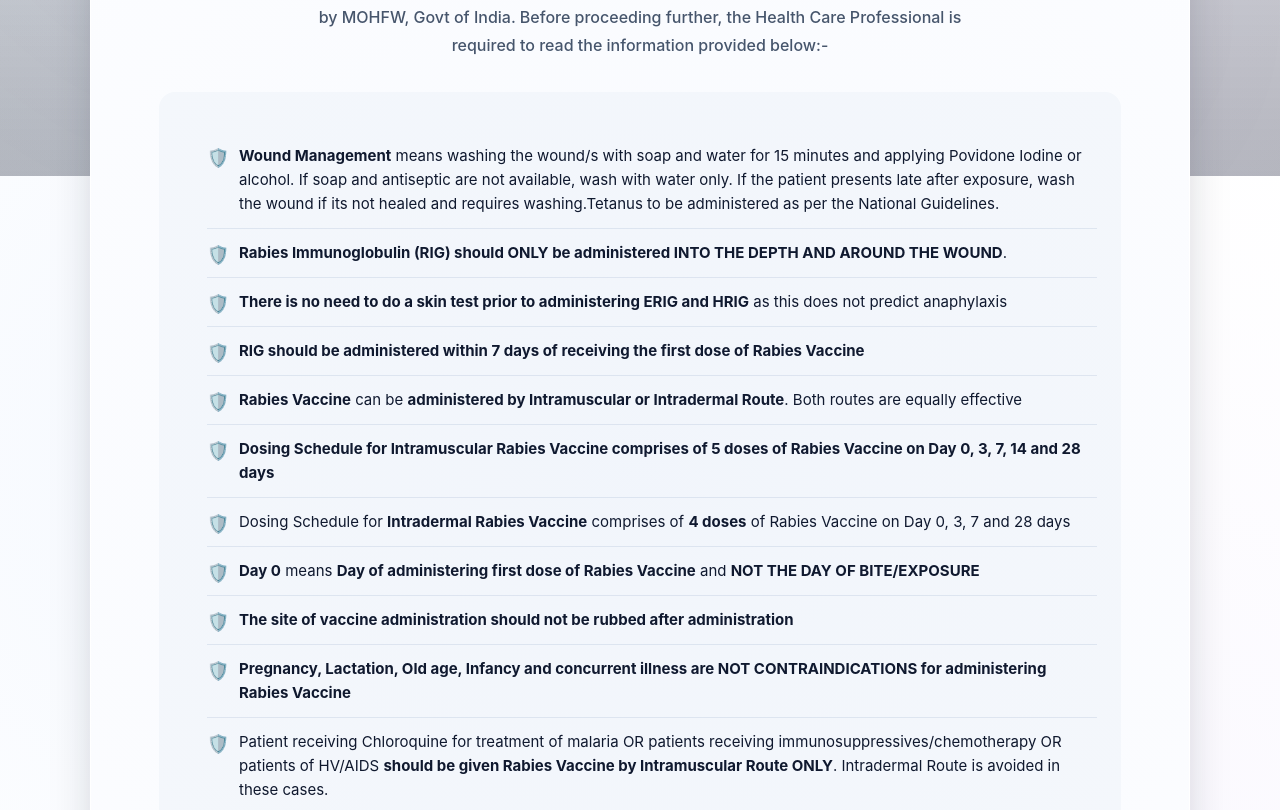
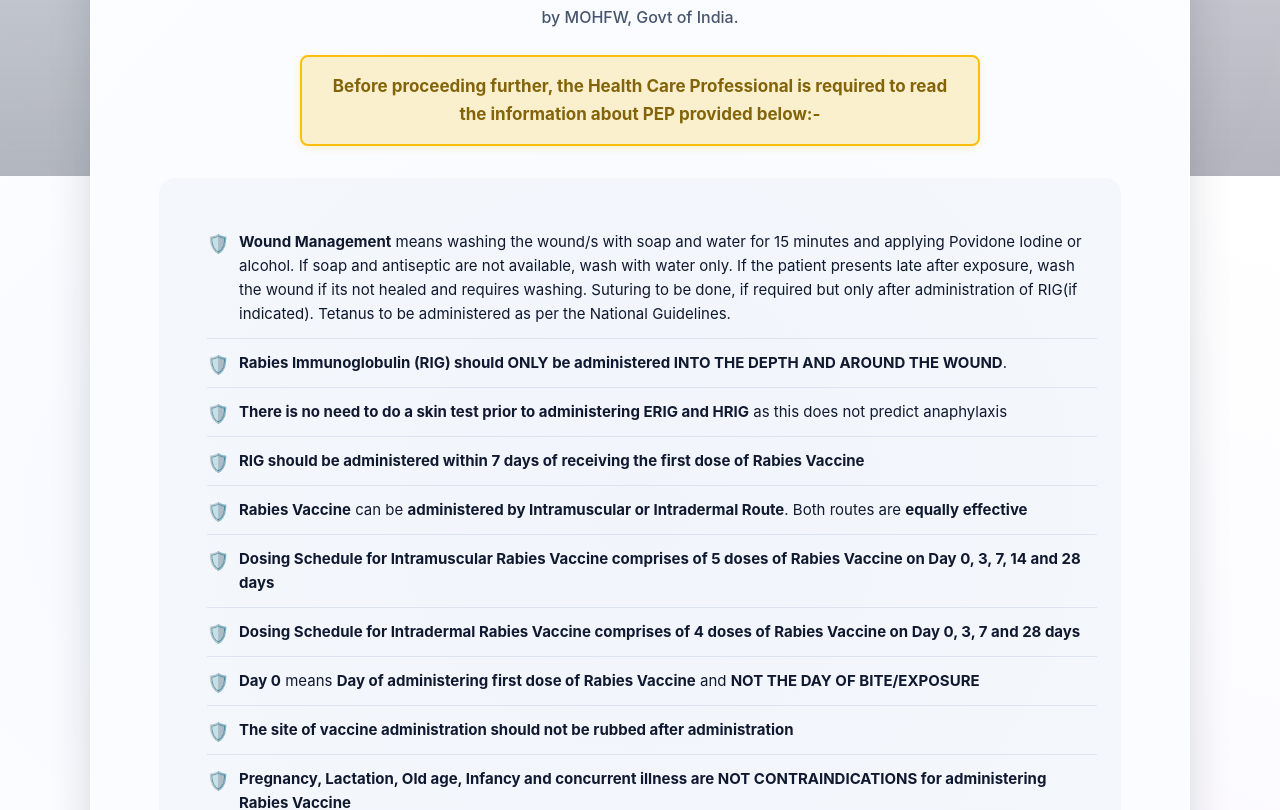
Before and after one commit to pranavnigam01/DocAssist, a React (Create React App) app in the folder my-react-app/: page / in a window 1280 px wide. Shown: the part 624-1434 px from the top of the page. Built offline with nearby package versions, Linux system fonts and the light colour scheme.

Commit message:
minor fixes

```diff
--- a/my-react-app/src/components/AnimalExposure.js
+++ b/my-react-app/src/components/AnimalExposure.js
@@ -17,11 +17,11 @@ export default function AnimalExposure({ animal, setAnimal, onNext, onBack }) {
         }}>🐾</div>
         <h3>Select the animal species to which the patient was exposed:</h3>
         <p style={{
-          fontSize: '14px',
-          color: 'var(--text-muted)',
+          fontSize: '16px',
+          color: '#2b5dc8ff',
           marginTop: '8px',
-          fontWeight: '500'
-        }}>Choose the most appropriate category based on the exposure incident</p>
+          fontWeight: '600'
+        }}>Choose the most appropriate category based on the exposure incide  nt</p>
       </div>
       <div className="options">
         {options.map(o => (
--- a/my-react-app/src/components/CategoryIIResult.js
+++ b/my-react-app/src/components/CategoryIIResult.js
@@ -13,7 +13,7 @@ export default function CategoryIIResult({ type, exposureType, onBack, onReset }
       title: 'NO NEED OF RABIES VACCINE AND RIG',
       icon: '✅',
       color: '#10b981',
-      details: 'The patient has completed a reliable schedule of Rabies Cell Culture Vaccine within the last 3 months. No need of rabies vaccine or RIG. Perform wound management.',
+      details: 'The patient has completed a reliable/documented schedule of Rabies Cell Culture Vaccine within the last 3 months. No need of rabies vaccine or RIG. Perform wound management.',
       bgColor: 'rgba(16, 185, 129, 0.05)'
     },
     day0and3: {
--- a/my-react-app/src/components/Completed3MonthsQuestion.js
+++ b/my-react-app/src/components/Completed3MonthsQuestion.js
@@ -14,7 +14,7 @@ export default function Completed3MonthsQuestion({ completed3Months, setComplete
           fontSize: '14px',
           color: 'var(--text-muted)',
           marginTop: '8px',
-          fontWeight: '500'
+          fontWeight: '600'
         }}>Please provide information about when the vaccination was completed</p>
       </div>
 
--- a/my-react-app/src/components/GeneralInfo.js
+++ b/my-react-app/src/components/GeneralInfo.js
@@ -18,26 +18,47 @@ export default function GeneralInfo({ acknowledged, setAcknowledged, onNext }) {
           fontWeight: '500'
         }}>
           This clinical decision support tool has been designed to assist healthcare professionals in determining whether Rabies Vaccine and/or Rabies Immunoglobulin(RIG) are required following an animal exposure when the patient presents for the first time after exposure.
-          This support tool is based on the National Guidelines for Rabies Prophylaxis 2019 issued by MOHFW, Govt of India. Before proceeding further, the Health Care Professional is required to read the information provided below:-
+          This support tool is based on the National Guidelines for Rabies Prophylaxis 2019 issued by MOHFW, Govt of India.
         </p>
+
+        <div style={{
+          maxWidth: '680px',
+          margin: '24px auto',
+          padding: '16px 20px',
+          backgroundColor: '#fff3cd',
+          border: '2px solid #ffc107',
+          borderRadius: '8px',
+          boxShadow: '0 2px 8px rgba(255, 193, 7, 0.2)'
+        }}>
+          <p style={{
+            fontSize: '17px',
+            fontWeight: '700',
+            color: '#856404',
+            margin: '0',
+            lineHeight: '1.6',
+            textAlign: 'center'
+          }}>
+            Before proceeding further, the Health Care Professional is required to read the information about PEP provided below:-
+          </p>
+        </div>
       </div>
 
       <div style={{ background: 'var(--bg-alt)', padding: '24px', borderRadius: '16px', marginBottom: '24px' }}>
         <ul className="info-list">
-          <li><strong>Wound Management</strong> means washing the wound/s with soap and water for 15 minutes and applying Povidone Iodine or alcohol. If soap and antiseptic are not available, wash with water only. If the patient presents late after exposure, wash the wound if its not healed and requires washing.Tetanus to be administered as per the National Guidelines.</li>
+          <li><strong>Wound Management</strong> means washing the wound/s with soap and water for 15 minutes and applying Povidone Iodine or alcohol. If soap and antiseptic are not available, wash with water only. If the patient presents late after exposure, wash the wound if its not healed and requires washing. Suturing to be done, if required but only after administration of RIG(if indicated). Tetanus to be administered as per the National Guidelines.</li>
           <li><strong>Rabies Immunoglobulin (RIG) should ONLY be administered INTO THE DEPTH AND AROUND THE WOUND</strong>.</li>
           <li><strong>There is no need to do a skin test prior to administering ERIG and HRIG</strong> as this does not predict anaphylaxis</li>
           <li><strong>RIG should be administered within 7 days of receiving the first dose of Rabies Vaccine</strong></li>
-          <li><strong>Rabies Vaccine</strong> can be <strong>administered by Intramuscular or Intradermal Route</strong>. Both routes are equally effective</li>
+          <li><strong>Rabies Vaccine</strong> can be <strong>administered by Intramuscular or Intradermal Route</strong>. Both routes are <strong>equally effective</strong></li>
           <li><strong>Dosing Schedule for Intramuscular Rabies Vaccine comprises of 5 doses of Rabies Vaccine on Day 0, 3, 7, 14 and 28 days</strong></li>
-          <li>Dosing Schedule for <strong>Intradermal Rabies Vaccine</strong> comprises of <strong>4 doses</strong> of Rabies Vaccine on Day 0, 3, 7 and 28 days</li>
+          <li><strong>Dosing Schedule for Intradermal Rabies Vaccine comprises of 4 doses of Rabies Vaccine on Day 0, 3, 7 and 28 days</strong></li>
           <li><strong>Day 0</strong> means <strong>Day of administering first dose of Rabies Vaccine</strong> and <strong>NOT THE DAY OF BITE/EXPOSURE</strong></li>
           <li><strong>The site of vaccine administration should not be rubbed after administration</strong></li>
           <li><strong>Pregnancy, Lactation, Old age, Infancy and concurrent illness are NOT CONTRAINDICATIONS for administering Rabies Vaccine</strong></li>
-          <li>Patient receiving Chloroquine for treatment of malaria OR patients receiving immunosuppressives/chemotherapy OR patients of HV/AIDS <strong>should be given Rabies Vaccine by Intramuscular Route ONLY</strong>. Intradermal Route is avoided in these cases.</li>
+          <li><strong>Patient receiving Chloroquine for treatment of malaria OR patients receiving immunosuppressives/chemotherapy OR patients of HV/AIDS should be given Rabies Vaccine by INTRAMUSCULAR ROUTE ONLY</strong>. Intradermal Route is avoided in these cases.</li>
           <li><strong>Rabies Vaccine</strong> to be administered immediately on reconstitution or can be administered for <strong>6-8 hours</strong> after reconstitution if stored at <strong>2-8°C</strong> after reconstitution</li>
           <li><strong>Previous reaction to any brand of Rabies Vaccine is a CONTRAINDICATION TO USE THE SAME BRAND OF VACCINE. In such cases, alternative brand can be used</strong></li>
-          <li>There is <strong>no maximum time after the bite to administer Rabies Vaccine</strong>. It can be administered even months to years after the exposure</li>
+          <li>There is <strong>no maximum time after the bite to administer Rabies Vaccine</strong>. It can be <strong>administered even months to years after the exposure</strong></li>
           <li>Keep the patient under observation for 15-20 minutes after administering Rabies Vaccine or RIG.</li>
         </ul>
       </div>
--- a/my-react-app/src/components/ImmunoStatusQuestion.js
+++ b/my-react-app/src/components/ImmunoStatusQuestion.js
@@ -12,9 +12,9 @@ export default function ImmunoStatusQuestion({ immunoStatus, setImmunoStatus, on
         <h3>Clinical Assessment</h3>
         <p style={{
           fontSize: '14px',
-          color: 'var(--text-muted)',
+          color: '#2b5dc8ff',
           marginTop: '8px',
-          fontWeight: '500'
+          fontWeight: '600'
         }}>Please provide the following clinical information</p>
       </div>
 
--- a/my-react-app/src/components/NoPEP.js
+++ b/my-react-app/src/components/NoPEP.js
@@ -22,38 +22,10 @@ export default function NoPEP({ animal, exposureType, onBack, onReset, customMes
     return labels[key] || key;
   };
 
-  const title = customTitle || 'No PEP Required';
-  const description = customDescription || 'Based on the selected animal species, Post-Exposure Prophylaxis (PEP) is not required for this exposure.';
-  const mainMessage = customMessage || 'No PEP Required';
+  const title = customTitle || 'No PEP Required. Wound Management to be done';
 
   return (
     <div>
-      <div style={{ textAlign: 'center', marginBottom: '40px' }}>
-        <div style={{
-          fontSize: '72px',
-          marginBottom: '24px',
-          filter: 'drop-shadow(0 4px 12px rgba(16, 185, 129, 0.3))'
-        }}>✅</div>
-        <h3 style={{
-          color: 'var(--success)',
-          fontSize: '32px',
-          marginBottom: '16px',
-          textTransform: 'uppercase',
-          letterSpacing: '1px'
-        }}>{mainMessage}</h3>
-        <p style={{
-          fontSize: '16px',
-          color: 'var(--text-light)',
-          marginTop: '12px',
-          fontWeight: '500',
-          maxWidth: '600px',
-          margin: '12px auto 0',
-          lineHeight: '1.7'
-        }}>
-          {description}
-        </p>
-      </div>
-
       <div className="result-card" style={{
         borderColor: 'var(--success)',
         background: 'linear-gradient(135deg, rgba(16, 185, 129, 0.05) 0%, rgba(255, 255, 255, 0.95) 100%)'
@@ -119,7 +91,7 @@ export default function NoPEP({ animal, exposureType, onBack, onReset, customMes
               <>
                 For exposures involving <strong style={{ color: 'var(--success)' }}>
                   {animal ? getAnimalLabel(animal) : 'domestic animals'}
-                </strong>, there is no requirement for Post-Exposure Prophylaxis (PEP) with rabies vaccine or Rabies Immunoglobulin (RIG).
+                </strong>, there is no requirement for Post-Exposure Prophylaxis (PEP) with rabies vaccine or Rabies Immunoglobulin (RIG). Wound Management to be done.
               </>
             )}
           </p>
--- a/my-react-app/src/components/PastCCVQuestion.js
+++ b/my-react-app/src/components/PastCCVQuestion.js
@@ -23,7 +23,7 @@ export default function PastCCVQuestion({ pastCCV, setPastCCV, onNext, onBack })
           <span style={{ marginTop: '4px' }}>📋</span>
           <div style={{ flex: 1 }}>
             <span style={{ fontSize: '16px', fontWeight: '600', display: 'block', marginBottom: '8px' }}>
-              Does the patient have reliable history of completing a schedule of Rabies Cell Culture Vaccine in past (complete schedule means having completed  5 doses of Intramuscular Rabies Vaccine or 4 doses of Intradermal Rabies Vaccine)?
+              Does the patient have reliable/documented history of completing a schedule of Rabies Cell Culture Vaccine in past (complete schedule means having completed  5 doses of Intramuscular Rabies Vaccine or 4 doses of Intradermal Rabies Vaccine)?
             </span>
             <span style={{ fontSize: '14px', color: 'var(--text-muted)', fontStyle: 'italic', display: 'block', marginTop: '8px' }}>
               (History of receiving any vaccine in abdomen or having received 14 injections should be taken as NO)
--- a/my-react-app/src/components/Result.js
+++ b/my-react-app/src/components/Result.js
@@ -53,7 +53,7 @@ function determineRecommendation(data) {
         title: 'Give vaccine on Day 0 and Day 3',
         icon: '💉',
         color: '#f59e0b',
-        details: 'Reliable past CCV but not completed in last 3 months: give vaccine on Day 0 and Day 3. No RIG needed.'
+        details: 'Reliable/Documented past CCV but not completed in last 3 months: give vaccine on Day 0 and Day 3. No RIG needed.'
       };
     }
   }
@@ -72,7 +72,7 @@ function determineRecommendation(data) {
       title: 'Category III — Vaccine ± RIG',
       icon: '🚨',
       color: '#ef4444',
-      details: 'Wound management. If no reliable past CCV: give full schedule of CCV (IM or ID) along with RIG. If reliable past CCV: give vaccine as per past schedule (no RIG).'
+      details: 'Wound management. If no reliable/documented past CCV: give full schedule of CCV (IM or ID) along with RIG. If reliable/documented past CCV: give vaccine as per past schedule (no RIG).'
     };
   }
 
```
Also changed, not shown: my-react-app/src/App.js (line endings or trailing spaces).
